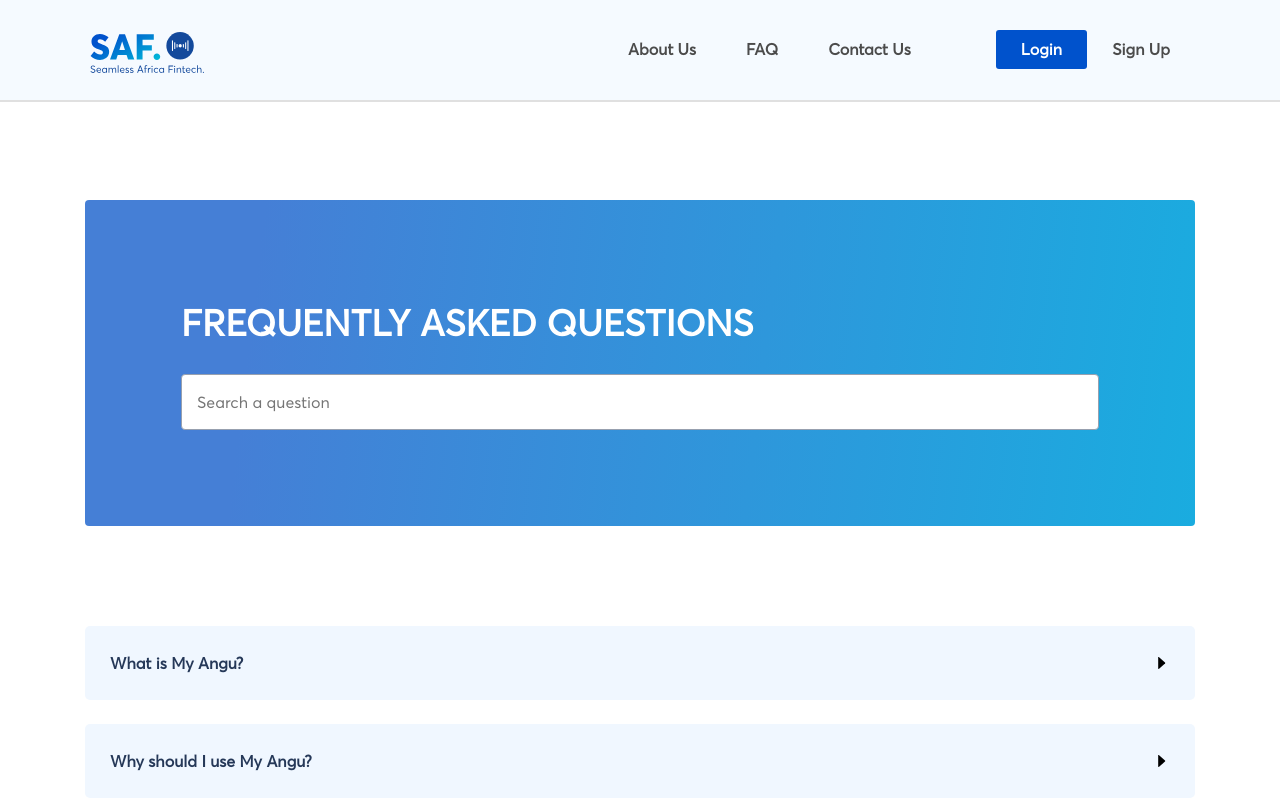
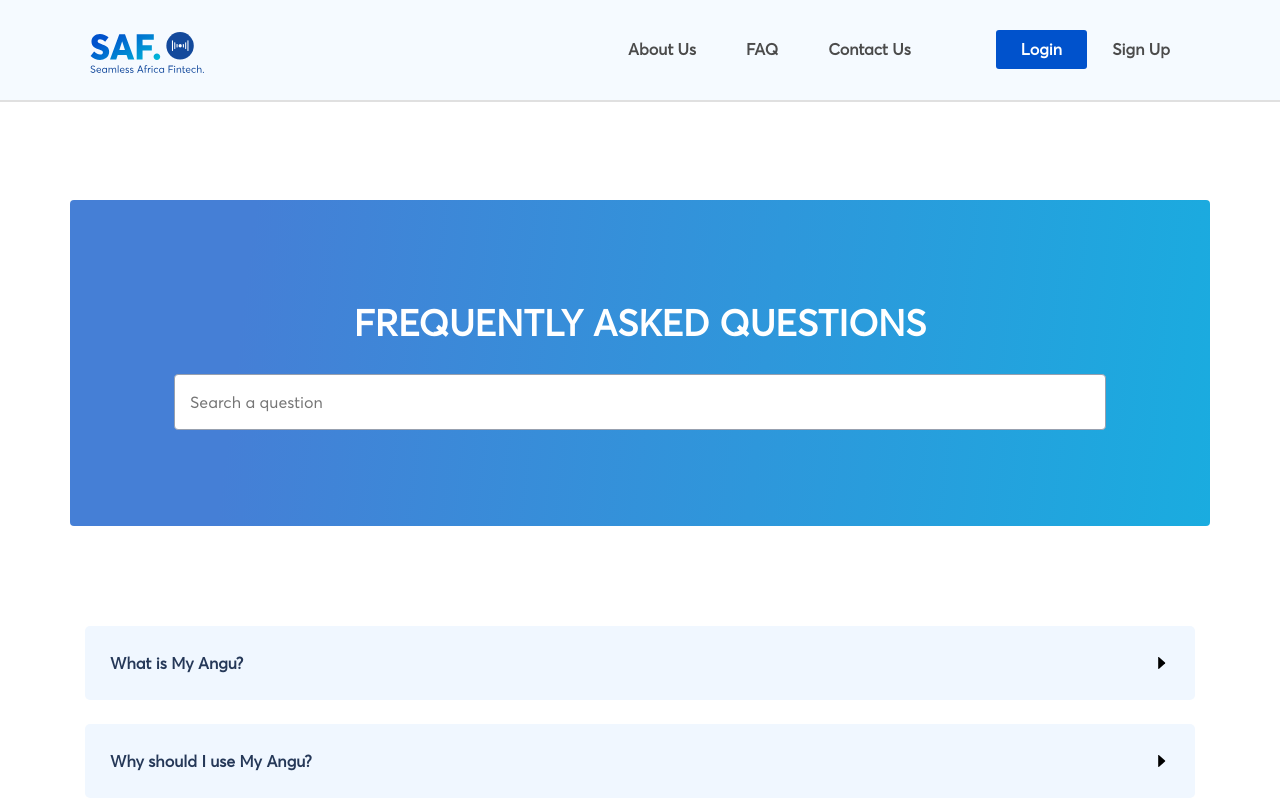
Before and after one commit to jimioniay/seamlessafrica, a React (Create React App) app: page /faq in a window 1280 px wide. Shown: the top 800 px of the page. Built offline with nearby package versions, Linux system fonts and the light colour scheme.

Commit message:
fix font and sizing

```diff
--- a/src/components/title/title.css
+++ b/src/components/title/title.css
@@ -28,6 +28,10 @@
   line-height: 165%;
   color: #172b4d;
 }
+
+.faq-title {
+  font-size: 18px;
+}
 .blue {
   color: #0052cc;
 }
@@ -47,4 +51,7 @@
   .works-item {
     font-size: 18px;
   }
+  .faq-title {
+    font-size: 36px;
+  }
 }
--- a/src/pages/faq/FAQ.js
+++ b/src/pages/faq/FAQ.js
@@ -101,19 +101,17 @@ const FAQ = () => {
   return (
     <Base>
       <section className="section">
-        <div className="container">
-          <div classNames="p-md-5">
-            <div className="py-5 p-md-5 faq-header">
+        <div className="container px-2 faq-header">
+          <div className="py-5 p-md-5">
             <div className="d-flex flex-column justify-content-md-center p-3 p-md-5">
               <Title
                 text="FREQUENTLY ASKED QUESTIONS"
-                  classNames="text-white mb-2 mb-md-4"
+                classNames="faq-title text-md-center text-white mb-2 mb-md-4"
               />
               <Input
                 classNames="mx-auto w-100"
                 placeholder="Search a question"
               />
-              </div>
             </div>
           </div>
         </div>
--- a/src/pages/faq/faq.css
+++ b/src/pages/faq/faq.css
@@ -1,6 +1,5 @@
 .faq-header {
   background: linear-gradient(96.79deg, #457fd6 15.7%, #00c7e5 150.77%);
-  padding: 10px;
 }
 
 .question {
```
Lines whose indentation alone changed are shown as unchanged.
